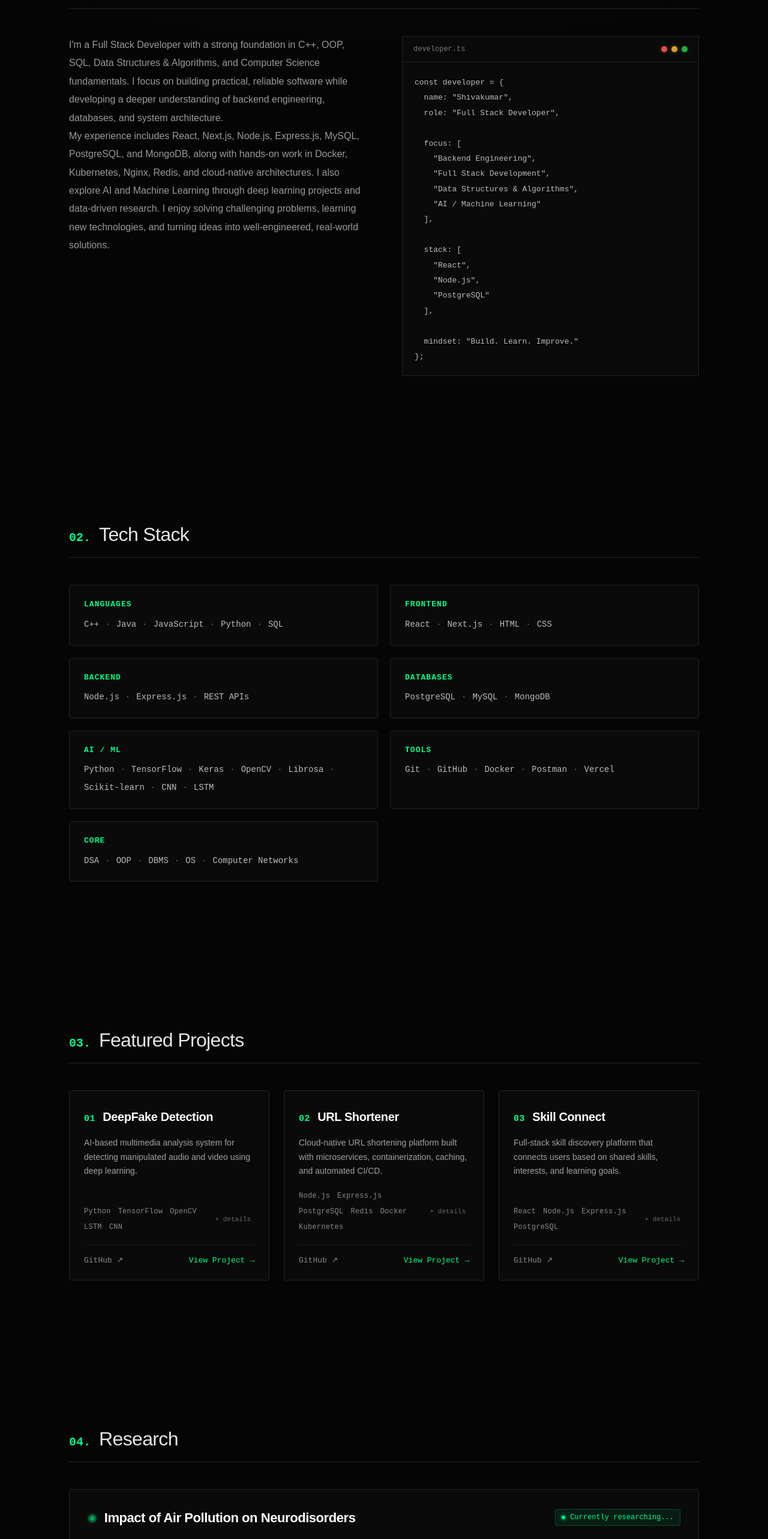
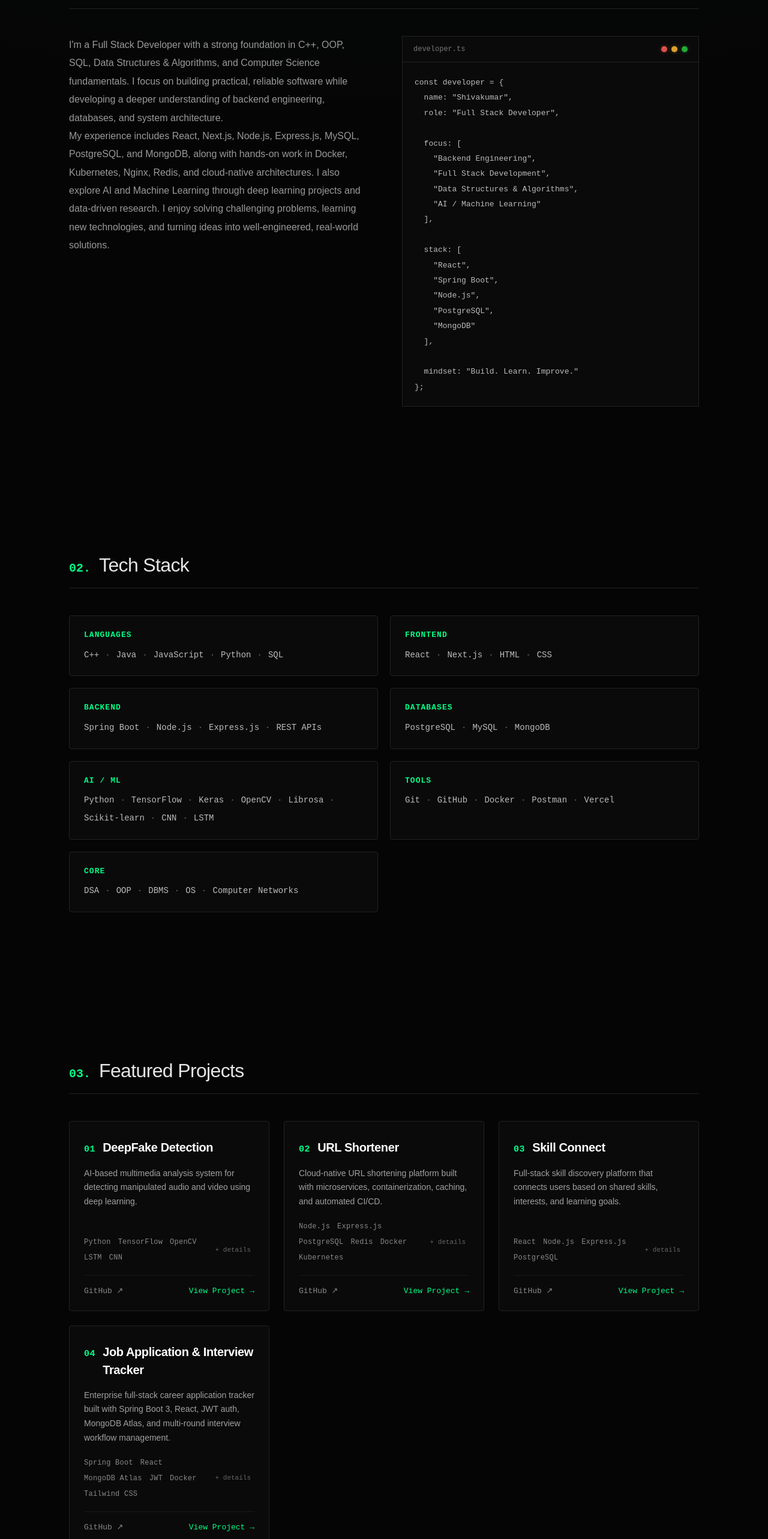
Before and after one commit to ShivakumarSK2005/Portpolio, a Next.js app: page / in a window 1280 px wide. Shown: the part 1120-3686 px from the top of the page at 60% size. Built offline with nearby package versions, Linux system fonts and the light colour scheme.

Commit message:
feat(projects): add Job Application & Interview Tracker to featured projects

```diff
--- a/src/app/page.tsx
+++ b/src/app/page.tsx
@@ -197,10 +197,43 @@ const projects = [
     github: "https://github.com/ShivakumarSK2005/Skill-Connect-",
     demo: "#",
   },
+  {
+    number: "04",
+    title: "Job Application & Interview Tracker",
+    description:
+      "Enterprise full-stack career application tracker built with Spring Boot 3, React, JWT auth, MongoDB Atlas, and multi-round interview workflow management.",
+    portfolioDetails:
+      "Designed and developed a production-ready application tracking suite featuring stateless JWT security, end-to-end stage pipeline lifecycle management (Applied, Assessment, Interview, Offer, Rejected), dynamic server-side pagination, real-time funnel conversion metrics, and dedicated technical interview round scheduling with feedback reflections.",
+    tech: ["Spring Boot", "React", "MongoDB Atlas", "JWT", "Docker", "Tailwind CSS"],
+    keyFeatures: [
+      "JWT-based Stateless Authentication & BCrypt encryption",
+      "End-to-End Application Lifecycle Management (Active & Past)",
+      "Dedicated Online Assessment (OA) scheduling & mistake reflections",
+      "Multi-round interview scheduling with interviewer logs and feedback",
+      "Dynamic search, filtering, server-side pagination, and pipeline analytics",
+      "Dockerized deployment on Render with cloud MongoDB Atlas",
+    ],
+    allTech: [
+      "Java 21",
+      "Spring Boot 3",
+      "Spring Security",
+      "JWT",
+      "MongoDB Atlas",
+      "React 18",
+      "Vite",
+      "Tailwind CSS",
+      "Docker",
+      "REST APIs",
+      "Render",
+      "Git",
+    ],
+    github: "https://github.com/ShivakumarSK2005/Job-Application-Tracker",
+    demo: "#",
+  },
 ];
 
 const research = {
-  number: "04",
+  number: "05",
   title: "Impact of Air Pollution on Neurodisorders",
   status: "Currently researching...",
   description:
@@ -230,8 +263,10 @@ const codeSnippet = [
   '',
   '  stack: [',
   '    "React",',
+  '    "Spring Boot",',
   '    "Node.js",',
-  '    "PostgreSQL"',
+  '    "PostgreSQL",',
+  '    "MongoDB"',
   '  ],',
   '',
   '  mindset: "Build. Learn. Improve."',
@@ -249,7 +284,7 @@ const techStack = [
   },
   {
     category: "BACKEND",
-    skills: ["Node.js", "Express.js", "REST APIs"],
+    skills: ["Spring Boot", "Node.js", "Express.js", "REST APIs"],
   },
   {
     category: "DATABASES",
```
